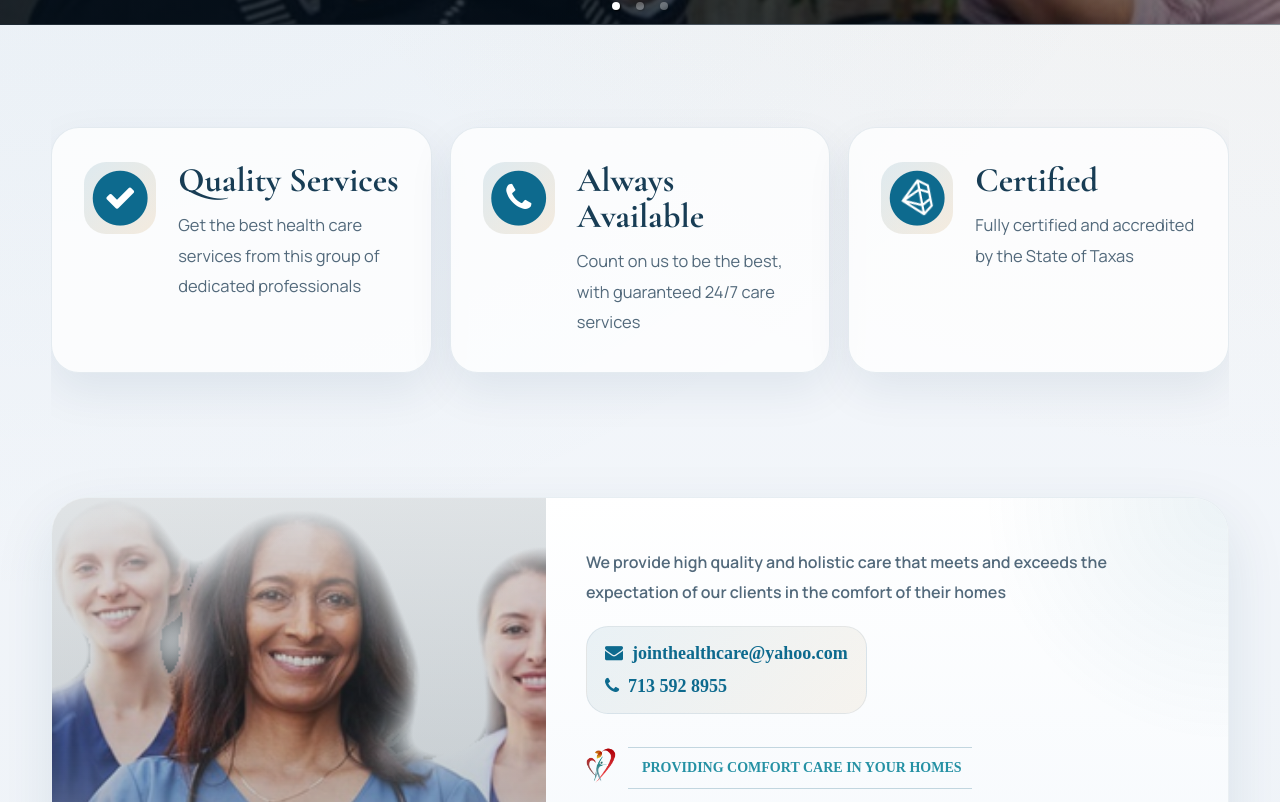
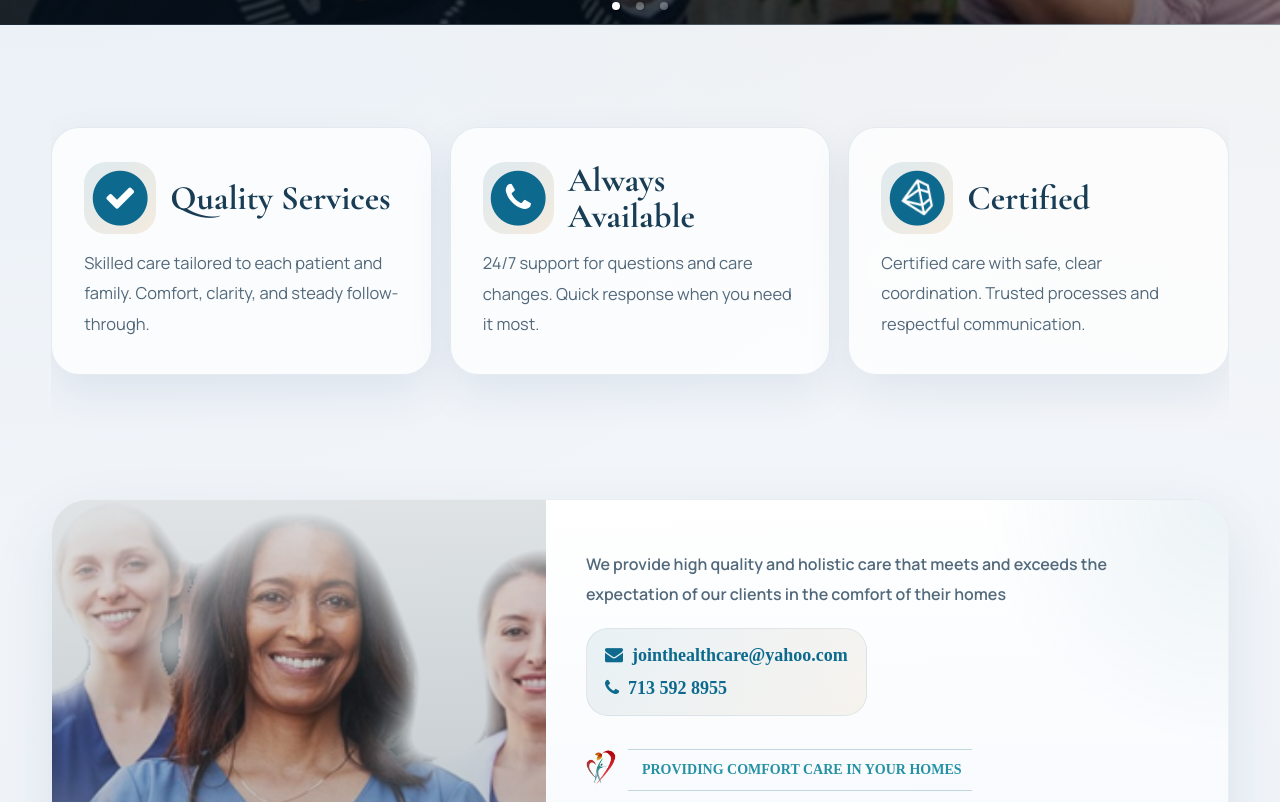
Before and after one commit to OPOKUSIAWEUGENE/joint_health_care_website4, a React (Create React App) app: page / in a window 1280 px wide. Shown: the part 738-1540 px from the top of the page. Built offline with nearby package versions, Linux system fonts and the light colour scheme.

Commit message:
`Refactored Parallaxword component and updated layout files with minor styling changes and text updates`

```diff
--- a/src/Layout/Main.js
+++ b/src/Layout/Main.js
@@ -228,13 +228,13 @@ const [feedbackTab, setfeedbackTab]=useState(feedback);
 
 	                    wordtitle={"Quality Services"} >
 
-           We deliver attentive home health services with skilled clinicians, dependable follow-through, and a care plan that is built around the needs of each patient and family.
+	           Skilled care tailored to each patient and family. Comfort, clarity, and steady follow-through.
             </Parallaxword>
             <Parallaxword icon={ <span class='fa-stack '>
         <i className='fa fa-circle fa-stack-2x'></i>
         <i className='fa fa-phone fa-stack-1x fa-inverse'></i>
 	    </span>}   wordtitle={"Always Available"} >
-            Our team remains available day and night to answer questions, respond to changes, and keep care moving without delay when families need support most.
+	            24/7 support for questions and care changes. Quick response when you need it most.
             </Parallaxword>
             <Parallaxword
               icon={ <span class='fa-stack '>
@@ -243,7 +243,7 @@ const [feedbackTab, setfeedbackTab]=useState(feedback);
           </span>}
 
 	             wordtitle={"Certified"} >
-            We are fully certified and committed to maintaining the standards, accountability, and professionalism families expect from trusted home care.
+	            Certified care with safe, clear coordination. Trusted processes and respectful communication.
             </Parallaxword>
                         </div>
 
@@ -517,13 +517,13 @@ const [feedbackTab, setfeedbackTab]=useState(feedback);
 
 	                    wordtitle={"Quality Services"} >
 
-           Get the best health care services from this group of dedicated professionals
+	           Skilled care tailored to each patient and family. Comfort, clarity, and steady follow-through.
             </Parallaxword>
             <Parallaxword icon={ <span class='fa-stack '>
         <i className='fa fa-circle fa-stack-2x'></i>
         <i className='fa fa-phone fa-stack-1x fa-inverse'></i>
 	    </span>}   wordtitle={"Always Available"} >
-            Count on us to be the best, with guaranteed  24/7 care services
+	            24/7 support for questions and care changes. Quick response when you need it most.
             </Parallaxword>
             <Parallaxword
               icon={ <span class='fa-stack '>
@@ -532,7 +532,7 @@ const [feedbackTab, setfeedbackTab]=useState(feedback);
           </span>}
 
 	             wordtitle={"Certified"} >
-            Fully certified and accredited by the State of Taxas
+	            Certified care with safe, clear coordination. Trusted processes and respectful communication.
             </Parallaxword>
                         </div>
                     </div>
--- a/src/Layout/Maincontentcomponents/Parallaxword.js
+++ b/src/Layout/Maincontentcomponents/Parallaxword.js
@@ -5,9 +5,11 @@ export default function Parallaxword(props){
 
     return(
         <div className={styles.parallaxwordcontainer}>
-            <div className={styles.parallaxfonticon} >{props.icon}</div>
+            <div className={styles.parallaxwordheader}>
+              <div className={styles.parallaxfonticon} >{props.icon}</div>
+              <span className={styles.parallaxwordtitle} style={{color:props.titlecolor?props.titlecolor:null}}>{props.wordtitle}</span>
+            </div>
             <div className={styles.parallaxtextcontent}>
-            <span className={styles.parallaxwordtitle} style={{color:props.titlecolor?props.titlecolor:null}}>{props.wordtitle}</span>
             <span className={styles.parallaxwordcontent} style={{color:props.contentcolor?props.contentcolor:null}}>{props.children}</span>
             {props.button &&  <a href="tel:+8329160400"><button className={styles.parallaxbutton}>{props.button}</button></a>}
             </div>
--- a/src/Layout/index.js
+++ b/src/Layout/index.js
@@ -341,13 +341,13 @@ const [feedbackTab, setfeedbackTab]=useState(feedback);
 
                     wordtitle={"Quality Services"} >
 
-           Get the best health care services from this group of dedicated professionals
+	           Skilled care tailored to each patient and family. Comfort, clarity, and steady follow-through.
             </Parallaxword>
             <Parallaxword icon={ <span class='fa-stack '>
         <i className='fa fa-circle fa-stack-2x'></i>
         <i className='fa fa-phone fa-stack-1x fa-inverse'></i>
     </span>}   wordtitle={"Always Available"} >
-            Count on us to be the best, with guaranteed  24/7 care services
+	            24/7 support for questions and care changes. Quick response when you need it most.
             </Parallaxword>
             <Parallaxword
               icon={ <span class='fa-stack '>
@@ -356,7 +356,7 @@ const [feedbackTab, setfeedbackTab]=useState(feedback);
           </span>}
 
              wordtitle={"Certified"} >
-            Fully certified and accredited by the State of Taxas
+	            Certified care with safe, clear coordination. Trusted processes and respectful communication.
             </Parallaxword>
                         </div>
             {/* <Animation1>
@@ -632,13 +632,13 @@ const [feedbackTab, setfeedbackTab]=useState(feedback);
 
                     wordtitle={"Quality Services"} >
 
-           Get the best health care services from this group of dedicated professionals
+	           Skilled care tailored to each patient and family. Comfort, clarity, and steady follow-through.
             </Parallaxword>
             <Parallaxword icon={ <span class='fa-stack '>
         <i className='fa fa-circle fa-stack-2x'></i>
         <i className='fa fa-phone fa-stack-1x fa-inverse'></i>
     </span>}   wordtitle={"Always Available"} >
-            Count on us to be the best, with guaranteed  24/7 care services
+	            24/7 support for questions and care changes. Quick response when you need it most.
             </Parallaxword>
             <Parallaxword
               icon={ <span class='fa-stack '>
@@ -647,7 +647,7 @@ const [feedbackTab, setfeedbackTab]=useState(feedback);
           </span>}
 
              wordtitle={"Certified"} >
-            Fully certified and accredited by the State of Taxas
+	            Certified care with safe, clear coordination. Trusted processes and respectful communication.
             </Parallaxword>
                         </div>
                     </div>
--- a/src/Layout/layout.module.css
+++ b/src/Layout/layout.module.css
@@ -360,17 +360,24 @@ padding:15px 0 15px 8px;
 
 
     display: flex;
-    /* flex-direction: column; */
+    flex-direction: column;
     justify-content: center;
-    align-items: center;
-    gap:14px;
+    align-items: flex-start;
+    gap:12px;
     height:100%;
    animation: flash 600ms ease infinite alternate;
 }
 
+.parallaxwordheader {
+  width: 100%;
+  display: flex;
+  align-items: center;
+  gap: 14px;
+}
+
 .parallaxtextcontent
 {
-  width: calc(100% - 90px);
+  width: 100%;
   display:flex;
   flex-direction: column;
   gap: 12px;
@@ -400,7 +407,7 @@ padding:15px 0 15px 8px;
     color:#b98a3a;
 
    height:100px;
-   width:20%;
+   width:88px;
    display: flex;
    justify-content: center;
    align-items: center;
@@ -1952,7 +1959,7 @@ gap:10px;
   display:flex;
   flex-direction: column;
   justify-content: center;
-  align-items: center;
+  align-items: flex-start;
   gap:0;
   padding:0;
 
@@ -1961,15 +1968,21 @@ gap:10px;
 .parallaxwordcontainer{
   flex-direction:column;
   justify-content: center;
-  align-items: center;
+  align-items: flex-start;
   gap:0;
   padding:0;
 }
+.parallaxwordheader{
+  width:100%;
+  display:flex;
+  align-items:center;
+  gap:10px;
+}
 .parallaxwordcontent{
-  text-align: center;
+  text-align: left;
 }
 .parallaxwordtitle{
-  text-align: center;
+  text-align: left;
 }
 .frame{
   display:flex;
@@ -2579,9 +2592,17 @@ text-align: center;
   background: rgba(255, 255, 255, 0.74);
   border: 1px solid rgba(25, 83, 118, 0.1);
   box-shadow: 0 18px 45px rgba(16, 57, 84, 0.08);
+  flex-direction: column;
   align-items: flex-start;
-  gap: 22px;
+  gap: 14px;
   animation: none;
+}
+
+.parallaxwordheader {
+  width: 100%;
+  display: flex;
+  align-items: center;
+  gap: 14px;
 }
 
 .parallaxfonticon {
```
Lines whose indentation alone changed are shown as unchanged.
